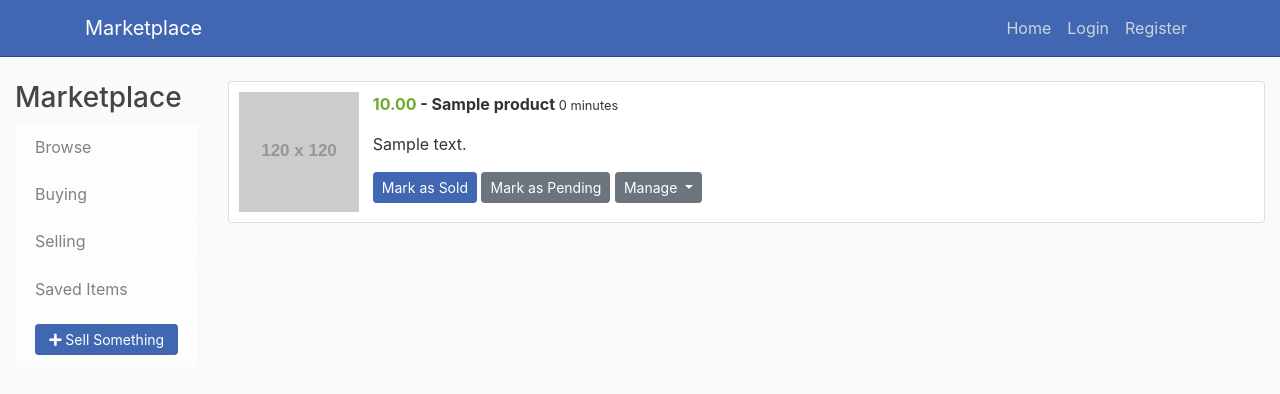
After one commit to tmttan03/marketplace, a Django app: a page that uses posts/templates/posts/base.html in a window 1280 px wide. The commit adds this page. Shown: the top 394 px of the page. Run offline with Django 3.2, Linux system fonts and the light colour scheme; tables that the repository leaves empty hold one stand-in row (values such as "Sample post"); grey boxes labelled with a size stand in for pictures from a placeholder-image service; some libraries are stand-ins or nearby versions.

Commit message:
Selling Page - Front-end

```diff
--- a/posts/static/posts/main.css
+++ b/posts/static/posts/main.css
@@ -38,6 +38,7 @@ ul {
 .btn-fb{
   background-color: #4267b2!important;
   border-color: #4267b2!important;
+  color: white;
 }
 
 .account-img {
--- a/posts/static/posts/main.js
+++ b/posts/static/posts/main.js
@@ -1,7 +1,17 @@
-<script>
-$(document).ready(function(){
-  $("#button-test").click(function(){
-    $("#exampleModalCenter").modal("toggle");
-  });
-});
-</script>
+/*$(document).on('submit','#add_product', function(e){
+    e.preventDefault();
+    $.ajax({
+        type:'GET',
+        url:'/posts/create/',
+        data:{
+            name:$('#product_name').val(),
+            description:$('#description').val(),
+            price:$('#price').val(),
+            category:$('#category').val(),
+            csrfmiddlewaretoken:$('input[name=csrfmiddlewaretoken]').val()
+        },
+        success: function(){
+            alert("Created New User");
+        }
+    })
+}*/
--- a/posts/templates/posts/base.html
+++ b/posts/templates/posts/base.html
@@ -55,7 +55,7 @@
               <ul class="list-group">
                 <li class="list-group-item list-group-item-light">Browse</li>
                 <li class="list-group-item list-group-item-light">Buying</li>
-                <li class="list-group-item list-group-item-light">Selling</li>
+                <a href=""><li class="list-group-item list-group-item-light">Selling</li></a>
                 <li class="list-group-item list-group-item-light">Saved Items</li>
                 <li class="list-group-item list-group-item-light "><button type="button" id="new_post" class="btn btn-primary btn-sm btn-block btn-fb" data-toggle="modal" data-target="#new_post_modal"><span class="fas fa-plus"></span> Sell Something</button></li>
               </ul>
--- /dev/null
+++ b/posts/templates/posts/user_products.html
@@ -0,0 +1,28 @@
+{% extends "posts/base.html" %}
+{% block content %}
+    {% for product in products %}
+    <div class="card" style="padding: 10px">
+      <div class="media">
+        <img class="img-fluid" src="http://placehold.it/120" alt=""/> &nbsp;&nbsp;&nbsp;
+        <div class="media-body">
+          <b><p class="mt-0"> <span style="color: #71a830;">{{ product.price }}</span> - {{ product.name }}  <small>{{ product.created_at | timesince  }} </small> </p></b>
+          <p>{{ product.description }}</p>
+          <button type="button" class="btn btn-secondary btn-fb btn-sm">Mark as Sold</button>
+          <button type="button" class="btn btn-secondary btn-sm">Mark as Pending</button>
+
+          <div class="btn-group">
+            <button type="button" class="btn btn-secondary dropdown-toggle btn-sm" data-toggle="dropdown" aria-haspopup="true" aria-expanded="false">
+            Manage
+            </button>
+            <div class="dropdown-menu">
+              <button class="dropdown-item btn-sm" type="button"><span class="fas fa-times"></span> Delete</button>
+              <button class="dropdown-item btn-sm" type="button"><span class="fas fa-pen"></span> Edit</button>
+
+            </div>
+          </div>
+
+        </div>
+      </div>
+    </div><br>
+    {% endfor %}
+{% endblock content %}
--- a/posts/urls.py
+++ b/posts/urls.py
@@ -1,8 +1,8 @@
 from django.urls import path
-from .views import PostListView
+from .views import PostListView, UserProductsListView
 from . import views
 
 urlpatterns = [
     path('', PostListView.as_view(), name='post-home'),
-
+    path('selling/<str:username>', UserProductsListView.as_view(), name='user-products'),
 ]
--- a/posts/views.py
+++ b/posts/views.py
@@ -1,12 +1,24 @@
-from django.shortcuts import render, get_object_or_404
-from django.views.generic import ListView , DetailView
+from django.shortcuts import render, get_object_or_404, redirect, HttpResponse
+from django.views.generic import TemplateView , DetailView, ListView
 from django.contrib.auth.mixins import LoginRequiredMixin, UserPassesTestMixin
-from .models import Product
+from .models import Product , Category
 from django.contrib.auth.models import User
 
 
-class PostListView(ListView):
+class PostListView(TemplateView):
+    template_name = 'posts/home.html'
+
+    def get_context_data(self, **kwargs):
+         context = super(PostListView, self).get_context_data(**kwargs)
+         context['products'] = Product.objects.all()
+         context['categories'] = Category.objects.all()
+         return context
+
+class UserProductsListView(ListView):
 	model = Product
-	template_name = 'posts/home.html'
+	template_name = 'posts/user_products.html'
 	context_object_name = 'products'
-	ordering = ['-created_at']
+
+	def get_queryset(self):
+		user = get_object_or_404(User, username=self.kwargs.get('username'))
+		return Product.objects.filter(author=user).order_by('-created_at')
```
Also changed, not shown: other parts of posts/templates/posts/base.html (+1 -36 lines), posts/templates/posts/home.html (+47 -2 lines).
